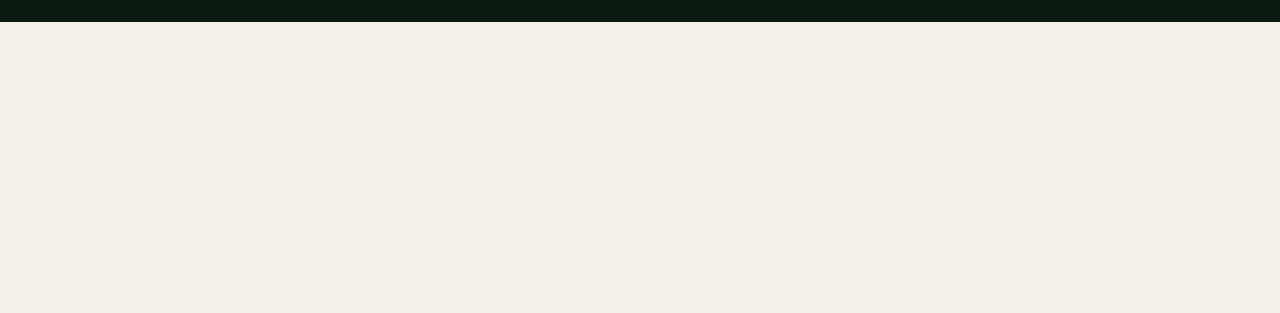
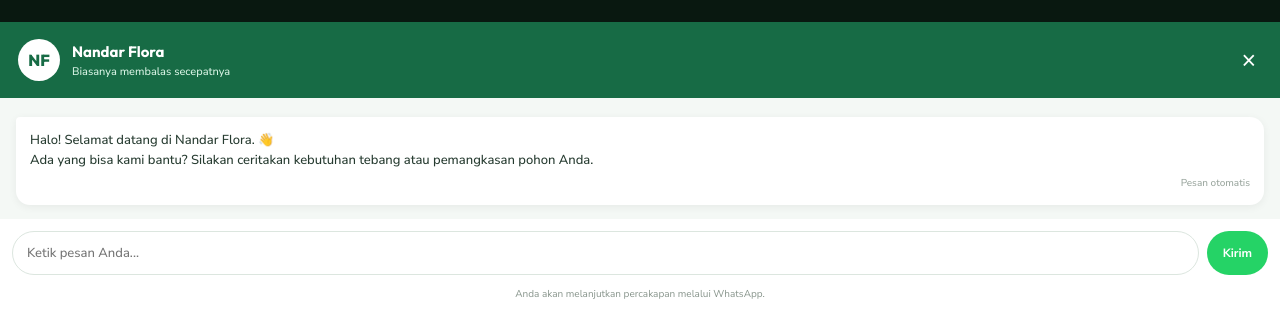
Before and after one commit to ziankamubsira87-max/jasatebangpohonflora, a plain HTML site: page index.html in a window 1280 px wide. Shown: the part 7144-7457 px from the top of the page. Before the commit the page ends 7166 px from the top, so only its background shows below. Drawn offline with Linux system fonts and the light colour scheme.

Commit message:
Complete WhatsApp chat popup interaction

```diff
--- a/index.html
+++ b/index.html
@@ -115,9 +115,17 @@ document.getElementById('year').textContent=new Date().getFullYear();
 })();
 </script>
 
-<button class="whatsapp-float" type="button" aria-expanded="false" aria-controls="wa-chat-panel" aria-label="Buka chat Nandar Flora" title="Chat WhatsApp Nandar Flora" aria-label="Chat Nandar Flora melalui WhatsApp" title="Chat WhatsApp Nandar Flora">
+<button class="whatsapp-float" type="button" aria-expanded="false" aria-controls="wa-chat-panel" aria-label="Buka chat Nandar Flora" title="Chat WhatsApp Nandar Flora">
 <span class="whatsapp-label" aria-hidden="true">Konsultasi Gratis</span>
 <svg viewBox="0 0 32 32" aria-hidden="true"><path d="M19.11 17.38c-.3-.15-1.77-.87-2.04-.97-.27-.1-.47-.15-.67.15-.2.3-.77.97-.94 1.17-.17.2-.35.22-.65.07-.3-.15-1.26-.46-2.4-1.48-.89-.79-1.49-1.77-1.66-2.07-.17-.3-.02-.46.13-.61.13-.13.3-.35.45-.52.15-.17.2-.3.3-.5.1-.2.05-.37-.02-.52-.07-.15-.67-1.62-.92-2.22-.24-.58-.49-.5-.67-.51h-.57c-.2 0-.52.07-.79.37-.27.3-1.04 1.02-1.04 2.49s1.07 2.89 1.22 3.09c.15.2 2.1 3.2 5.09 4.49.71.31 1.27.49 1.7.63.71.23 1.36.2 1.87.12.57-.08 1.77-.72 2.02-1.42.25-.7.25-1.3.17-1.42-.07-.13-.27-.2-.57-.35zM16.02 3C8.85 3 3.02 8.83 3.02 16c0 2.29.6 4.52 1.74 6.49L3 29l6.67-1.75A12.94 12.94 0 0 0 16.02 29C23.19 29 29.02 23.17 29.02 16S23.19 3 16.02 3zm0 23.62c-2.02 0-4-.54-5.72-1.57l-.41-.24-3.96 1.04 1.06-3.86-.27-.4A10.56 10.56 0 0 1 5.4 16c0-5.86 4.77-10.62 10.63-10.62S26.65 10.14 26.65 16s-4.77 10.62-10.63 10.62z"/></svg>
-</a>
+</button>
+<div class="wa-chat-panel" id="wa-chat-panel" role="dialog" aria-label="Percakapan WhatsApp Nandar Flora" aria-hidden="true">
+ <div class="wa-chat-head"><div class="wa-chat-avatar">NF</div><div><strong>Nandar Flora</strong><small>Biasanya membalas secepatnya</small></div><button class="wa-chat-close" type="button" aria-label="Tutup chat">&times;</button></div>
+ <div class="wa-chat-body"><div class="wa-chat-bubble">Halo! Selamat datang di Nandar Flora. 👋<br> Ada yang bisa kami bantu? Silakan ceritakan kebutuhan tebang atau pemangkasan pohon Anda.<small>Pesan otomatis</small></div></div>
+ <form class="wa-chat-form" id="wa-chat-form"><input id="wa-chat-input" type="text" placeholder="Ketik pesan Anda..." aria-label="Ketik pesan" required><button type="submit">Kirim</button></form><div class="wa-chat-note">Anda akan melanjutkan percakapan melalui WhatsApp.</div>
+</div>
+<script>
+(()=>{const toggle=document.querySelector(".whatsapp-float"),panel=document.getElementById("wa-chat-panel"),close=panel.querySelector(".wa-chat-close"),input=document.getElementById("wa-chat-input"),form=document.getElementById("wa-chat-form");function setOpen(open){panel.classList.toggle("is-open",open);panel.setAttribute("aria-hidden",String(!open));toggle.setAttribute("aria-expanded",String(open));if(open)input.focus()}toggle.addEventListener("click",()=>setOpen(!panel.classList.contains("is-open")));close.addEventListener("click",()=>setOpen(false));form.addEventListener("submit",e=>{e.preventDefault();const message=input.value.trim();if(!message)return;const url="https://wa.me/6281908029133?text="+encodeURIComponent(message);window.open(url,"_blank","noopener,noreferrer")});document.addEventListener("keydown",e=>{if(e.key==="Escape")setOpen(false)})})();
+</script>
 
 </body></html>
```
